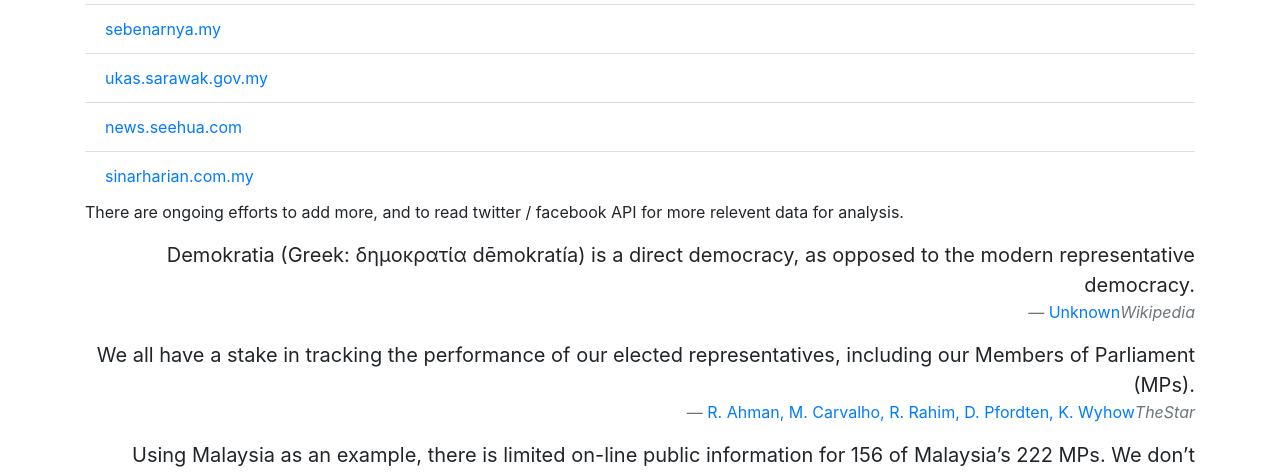
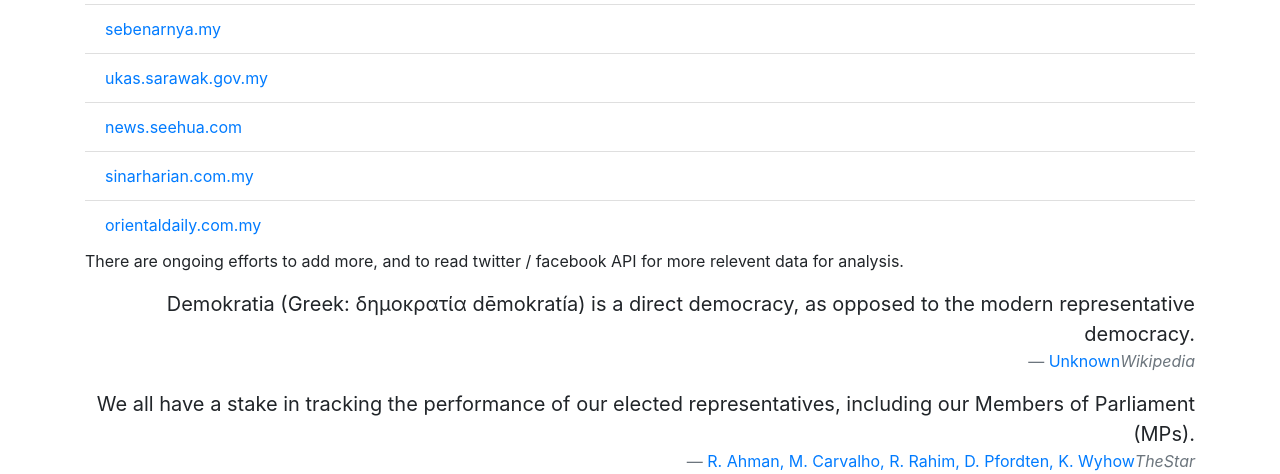
Before and after one commit to quiksilv/scrutiny, a Django app: page / in a window 1280 px wide. Shown: the part 568-1042 px from the top of the page. Run offline with Django 3.2, Linux system fonts and the light colour scheme; some libraries are stand-ins or nearby versions.

```diff
--- a/templates/index.html
+++ b/templates/index.html
@@ -18,6 +18,7 @@
 <li class="list-group-item"><a href="https://ukas.sarawak.gov.my/modules/web/pages/news/rss.php">ukas.sarawak.gov.my</a></li>
 <li class="list-group-item"><a href="http://news.seehua.com/?cat=3">news.seehua.com</a></li>
 <li class="list-group-item"><a href="https://www.sinarharian.com.my/SabahSarawak">sinarharian.com.my</a></li>
+<li class="list-group-item"><a href="https://www.orientaldaily.com.my/feeds/rss/nation">orientaldaily.com.my</a></li>
 </ul>
 <p>There are ongoing efforts to add more, and to read twitter / facebook API for more relevent data for analysis.</p>
 
```
Also changed, not shown: media/logos/orientaldaily.png (added).
